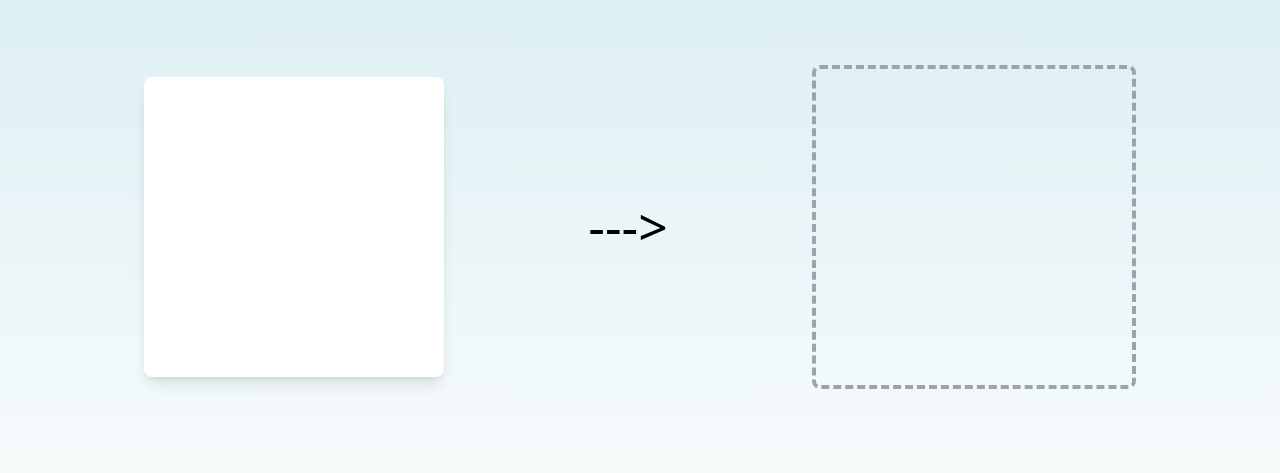
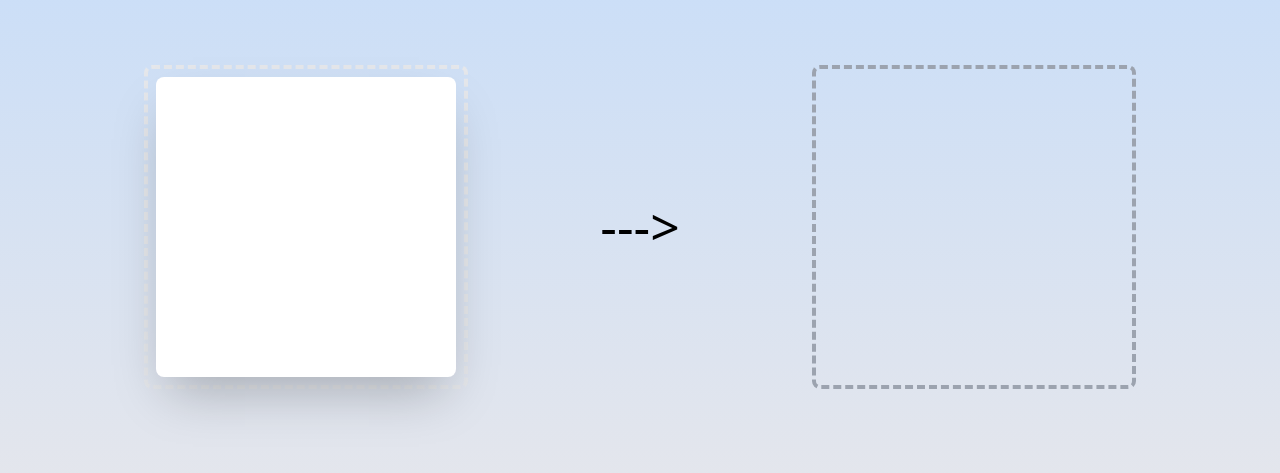
Before and after one commit to Blueprint-Breeze/experimental-field, a Next.js app: page /example/drag-the-target-to-the-target-area/Page in a window 1280 px wide. Shown: the part 173-646 px from the top of the page. Built offline with nearby package versions, Linux system fonts and the light colour scheme.

Commit message:
refactor: replace with dnd-kit

```diff
--- a/package.json
+++ b/package.json
@@ -9,6 +9,8 @@
     "lint": "next lint"
   },
   "dependencies": {
+    "@dnd-kit/core": "^6.1.0",
+    "@dnd-kit/utilities": "^3.2.2",
     "@radix-ui/react-icons": "^1.3.0",
     "clsx": "^2.1.0",
     "next": "14.2.1",
--- a/src/pages/example/drag-the-target-to-the-target-area/Page.tsx
+++ b/src/pages/example/drag-the-target-to-the-target-area/Page.tsx
@@ -1,65 +1,99 @@
-import React, { useState } from "react";
-import { DndProvider, useDrop, useDrag } from "react-dnd";
-import { HTML5Backend } from "react-dnd-html5-backend";
-import { Cross2Icon } from "@radix-ui/react-icons";
+import React, { HTMLAttributes, Reducer, useReducer } from "react";
+import { DndContext, useDraggable, useDroppable } from "@dnd-kit/core";
+import { CSS } from "@dnd-kit/utilities";
+import clsx from "clsx";
 
-interface DraggableProps {
-  disableDrag?: boolean;
-  clearable?: boolean;
-  onClear?: () => void;
-}
+const Box = React.forwardRef<HTMLDivElement, HTMLAttributes<HTMLDivElement>>(function Box(props, ref) {
+  const { className, children, ...otherProps } = props;
 
-const Draggable: React.FC<DraggableProps> = (props) => {
-  const { disableDrag = false, clearable = false, onClear = () => {} } = props;
-  const [, drag] = useDrag(() => ({
-    type: "draggable",
-  }));
   return (
-    <div
-      className="w-[300px] h-[300px] bg-white shadow-lg rounded-lg cursor-pointer"
-      ref={(node) => {
-        if (!disableDrag) {
-          drag(node);
-        }
+    <div ref={ref} className={clsx("w-[300px]", "h-[300px]", "bg-white", "rounded-lg", className)} {...otherProps}>
+      {children}
+    </div>
+  );
+});
+
+const Draggable: React.FC = () => {
+  const { attributes, listeners, setNodeRef, transform, isDragging } = useDraggable({
+    id: "draggable",
+  });
+
+  return (
+    <Box
+      className={clsx("transition-opacity", isDragging ? "shadow-lg" : "shadow-2xl")}
+      style={{
+        transform: CSS.Transform.toString(transform),
       }}
-    >
-      {clearable && (
-        <div className="w-full h-full flex items-center justify-center text-[80px]">
-          <Cross2Icon onClick={() => onClear()} width={"1em"} height={"1em"} />
-        </div>
-      )}
-    </div>
+      ref={setNodeRef}
+      {...listeners}
+      {...attributes}
+    />
   );
 };
 
-const Droppable: React.FC = () => {
-  const [isDropped, setIsDropped] = useState(false);
-  const [, drop] = useDrop(() => ({
-    accept: "draggable",
-    drop: () => setIsDropped(true),
-  }));
+interface DroppableProps {
+  id: string;
+  onDrop?: () => void;
+  element: {
+    seatId: string;
+  };
+}
+
+const Droppable: React.FC<DroppableProps> = (props) => {
+  const { id, element } = props;
+  const isDropped = element.seatId === id;
+  const { setNodeRef } = useDroppable({
+    id,
+  });
 
   return (
     <div
-      className="w-[300px] h-[300px] box-content p-2 border-dashed border-4 border-gray-400 rounded-lg"
-      ref={(node) => {
-        drop(node);
-      }}
+      className={clsx(
+        "w-[300px]",
+        "h-[300px]",
+        "box-content",
+        "p-2",
+        "border-dashed",
+        "border-4",
+        !isDropped && "border-gray-400",
+        "rounded-lg"
+      )}
+      ref={setNodeRef}
     >
-      {isDropped ? <Draggable disableDrag clearable onClear={() => setIsDropped(false)} /> : null}
+      {id === element.seatId ? <Draggable /> : null}
     </div>
   );
 };
 
 const Page: React.FC = () => {
+  const [state, dispatch] = useReducer<Reducer<{ seatId: string }, { type: string }>>(
+    (state, action) => {
+      switch (action.type) {
+        case "to-left":
+          return { seatId: "left" };
+        case "to-right":
+          return { seatId: "right" };
+        default:
+          return state;
+      }
+    },
+    { seatId: "left" }
+  );
+
   return (
-    <DndProvider backend={HTML5Backend}>
+    <DndContext
+      onDragEnd={(event) => {
+        event.over?.id && dispatch({ type: `to-${event.over.id}` });
+      }}
+    >
       <div className="p-36 flex h-full w-full items-center justify-between">
-        <Draggable />
-        <div className="text-[3.23rem] text-nowrap">---&gt;</div>
-        <Droppable />
+        <Droppable id="left" element={state} onDrop={() => dispatch({ type: "to-left" })} />
+        <div className="text-[3.23rem] text-nowrap">
+          {state.seatId === "right" && "<"}---{state.seatId === "left" && ">"}
+        </div>
+        <Droppable id="right" element={state} onDrop={() => dispatch({ type: "to-right" })} />
       </div>
-    </DndProvider>
+    </DndContext>
   );
 };
 
--- a/src/pages/example/drag-the-target-to-the-target-area/with-animation/Page.tsx
+++ b/src/pages/example/drag-the-target-to-the-target-area/with-animation/Page.tsx
@@ -1,57 +1,64 @@
-import React, { Reducer, useReducer } from "react";
-import { DndProvider, useDrop, useDrag } from "react-dnd";
-import { HTML5Backend } from "react-dnd-html5-backend";
+import React, { HTMLAttributes, Reducer, useReducer } from "react";
+import { DndContext, useDraggable, useDroppable } from "@dnd-kit/core";
+import { CSS } from "@dnd-kit/utilities";
 import clsx from "clsx";
 
-const Draggable: React.FC = () => {
-  const [, drag] = useDrag(() => ({
-    type: "draggable",
-    collect: (monitor) => ({
-      isDragging: monitor.isDragging(),
-    }),
-  }));
+const Box = React.forwardRef<HTMLDivElement, HTMLAttributes<HTMLDivElement>>(function Box(props, ref) {
+  const { className, children, ...otherProps } = props;
 
   return (
-    <div
-      className="w-[300px] h-[300px] bg-white shadow-lg rounded-lg cursor-pointer"
-      ref={(node) => {
-        drag(node);
+    <div ref={ref} className={clsx("w-[300px]", "h-[300px]", "bg-white", "rounded-lg", className)} {...otherProps}>
+      {children}
+    </div>
+  );
+});
+
+const Draggable: React.FC = () => {
+  const { attributes, listeners, setNodeRef, transform, isDragging } = useDraggable({
+    id: "draggable",
+  });
+
+  return (
+    <Box
+      className={clsx("transition-opacity", isDragging ? "shadow-lg" : "shadow-2xl")}
+      style={{
+        transform: CSS.Transform.toString(transform),
       }}
-    ></div>
+      ref={setNodeRef}
+      {...listeners}
+      {...attributes}
+    />
   );
 };
 
 interface DroppableProps {
   id: string;
+  onDrop?: () => void;
   element: {
     seatId: string;
   };
-  onDrop?: () => void;
 }
 
 const Droppable: React.FC<DroppableProps> = (props) => {
-  const { id, element, onDrop = () => {} } = props;
+  const { id, element } = props;
   const isDropped = element.seatId === id;
-  const [, drop] = useDrop(() => ({
-    accept: "draggable",
-    drop: onDrop,
-  }));
+  const { setNodeRef } = useDroppable({
+    id,
+  });
 
   return (
     <div
       className={clsx(
-        `w-[300px]`,
-        `h-[300px]`,
-        `box-content`,
-        `p-2`,
-        `border-dashed`,
-        `border-4`,
-        isDropped && `border-gray-400`,
-        `rounded-lg`
+        "w-[300px]",
+        "h-[300px]",
+        "box-content",
+        "p-2",
+        "border-dashed",
+        "border-4",
+        !isDropped && "border-gray-400",
+        "rounded-lg"
       )}
-      ref={(node) => {
-        drop(node);
-      }}
+      ref={setNodeRef}
     >
       {id === element.seatId ? <Draggable /> : null}
     </div>
@@ -74,7 +81,11 @@ const Page: React.FC = () => {
   );
 
   return (
-    <DndProvider backend={HTML5Backend}>
+    <DndContext
+      onDragEnd={(event) => {
+        event.over?.id && dispatch({ type: `to-${event.over.id}` });
+      }}
+    >
       <div className="p-36 flex h-full w-full items-center justify-between">
         <Droppable id="left" element={state} onDrop={() => dispatch({ type: "to-left" })} />
         <div className="text-[3.23rem] text-nowrap">
@@ -82,7 +93,7 @@ const Page: React.FC = () => {
         </div>
         <Droppable id="right" element={state} onDrop={() => dispatch({ type: "to-right" })} />
       </div>
-    </DndProvider>
+    </DndContext>
   );
 };
 
--- a/src/styles/globals.css
+++ b/src/styles/globals.css
@@ -9,7 +9,7 @@ body {
 
 body {
   color: rgb(0, 0, 0);
-  background: linear-gradient(to bottom, transparent, rgb(255, 255, 255)) rgb(212, 235, 240);
+  background: linear-gradient(to bottom, transparent, rgb(235, 232, 233)) rgb(195, 220, 251);
 }
 
 @layer utilities {
```
Also changed, not shown: 1 other file (tests, documents, lock files or other folders).
